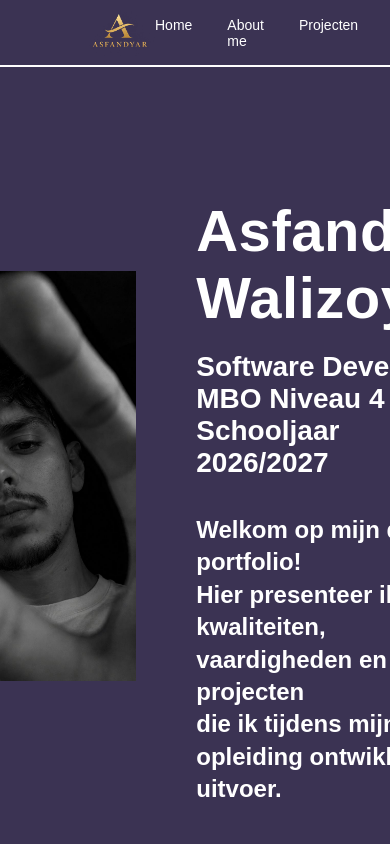
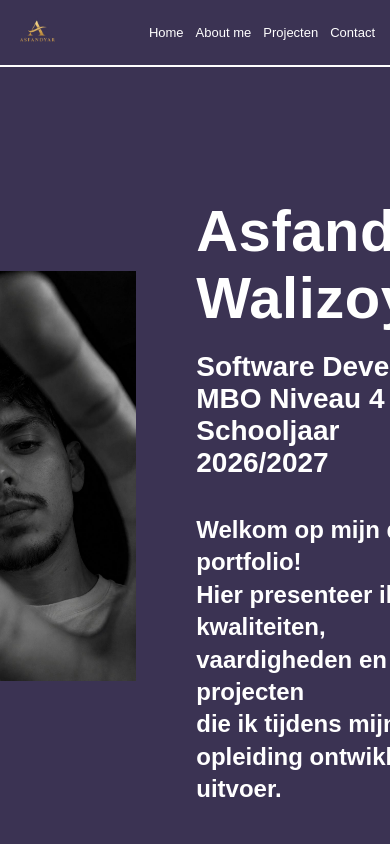
Before and after one commit to Khan26-oss/Portfolio, a plain HTML site: page index.html in a window 390 px wide. Shown: the top 844 px of the page. Drawn offline with Linux system fonts and the light colour scheme.

Commit message:
Nav responsive gemaakt

```diff
--- a/style1.css
+++ b/style1.css
@@ -365,5 +365,31 @@ nav a:hover {
 }
 
 @media(max-width: 768px){
+    /*geldt allen voor smalle schermen*/
+    header{
+        height: auto;
+        padding: 10px 15px;
+        gap: 12px;
+        flex-wrap: wrap;
+        top: 0;
+        position: sticky;
+        z-index: 999;
+    }
+
+    .logo img{
+        height: 45px;
+        padding-left: 0;
+        max-width: 100%;
+    }
+
+    nav{
+        gap: 12px;
+        flex-wrap: wrap;
+
+    }
+
+    nav a{
+        font-size: 13px;
+    }
 
 }
```
